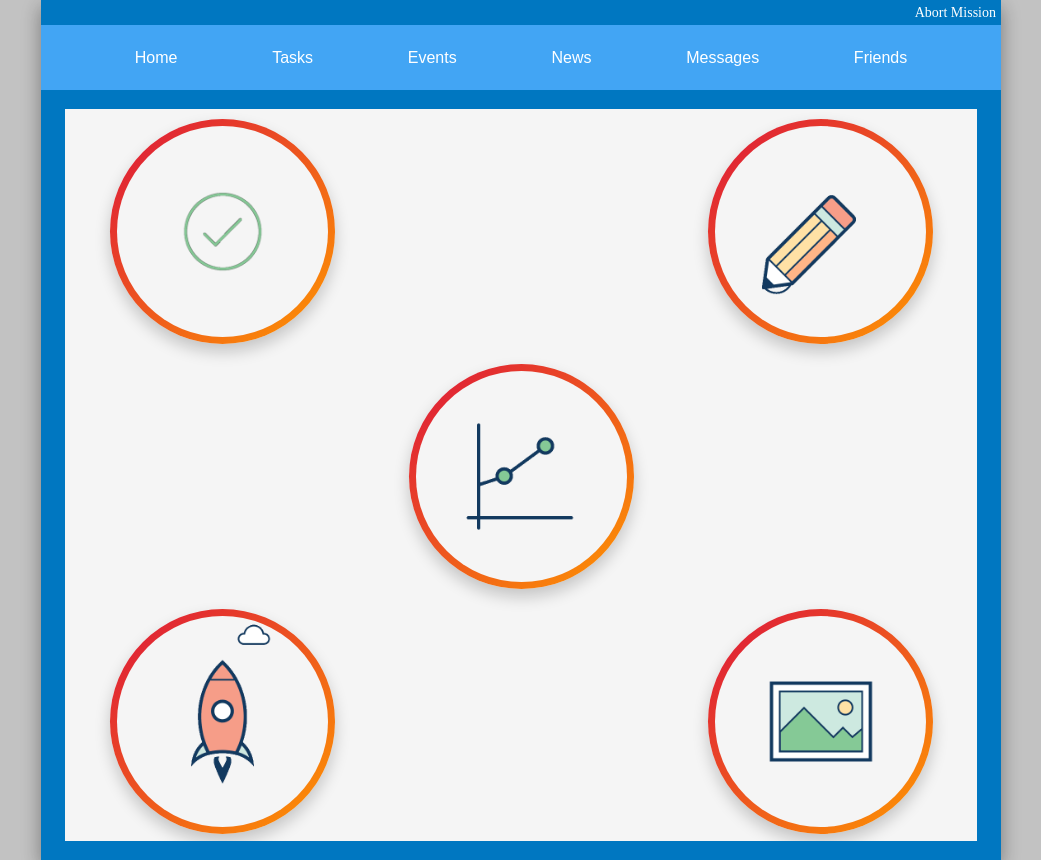
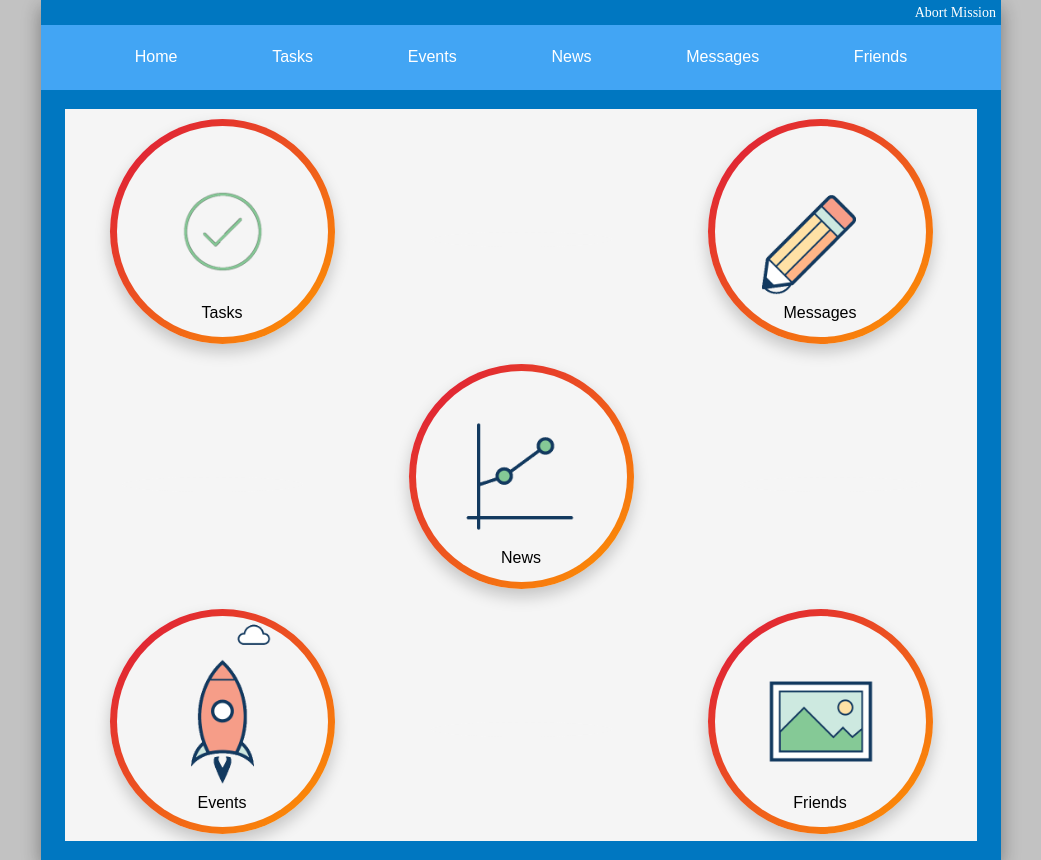
Before and after one commit to nss-mission-control/nutshell, a PHP site: page / in a window 1280 px wide. Shown: the whole page, without its empty margins (119-1160 px from the left). Run offline with PHP 8.4, Linux system fonts and the light colour scheme.

Commit message:
fixed underline text issue in navbar and also added text to circles on home page

```diff
--- a/public/index.html
+++ b/public/index.html
@@ -25,11 +25,11 @@
         </nav>
         <div class="container--outer">
           <div class="container--inner">
-            <section class="container--sub visible-1"><span class="container--sub2"></span></section>
-            <section class="container--sub visible-3"><span class="container--sub2"></span></section>
-            <section class="container--sub visible-5"><span class="container--sub2"></span></section>
-            <section class="container--sub visible-7"><span class="container--sub2"></span></section>
-            <section class="container--sub visible-9"><span class="container--sub2"></span></section>
+            <section class="container--sub visible-1"><span class="container--sub2">Tasks</span></section>
+            <section class="container--sub visible-3"><span class="container--sub2">Messages</span></section>
+            <section class="container--sub visible-5"><span class="container--sub2">News</span></section>
+            <section class="container--sub visible-7"><span class="container--sub2">Events</span></section>
+            <section class="container--sub visible-9"><span class="container--sub2">Friends</span></section>
             <section class="container--sub ghost-2"><span class="container--sub2"></span></section>
             <section class="container--sub ghost-4"><span class="container--sub2"></span></section>
             <section class="container--sub ghost-6"><span class="container--sub2"></span></section>
--- a/public/styles/home.css
+++ b/public/styles/home.css
@@ -28,17 +28,24 @@
 
 /* cover background of container--sub to create border effect */
 .container--sub2 {
+  /* layout */
   height: 100%;
   width: 100%;
   border-radius: 50%;
+  /* design */
   background-color: var(--theme-sub-primary);
-  text-align: center;
+  /* position text */
+  display: flex;
+  justify-content: center;
+  align-items: flex-end;
+  padding-bottom: 15px;
+  font-family: Arial, Helvetica, sans-serif;
 }
 
 /* size ghost elements to place real elements closer together in flex parent */
 .ghost-2, .ghost-4, .ghost-6, .ghost-8 {
   width: 100%;
-  max-width: 195px;
+  max-width: 195px; /* this is the critical component */
   height: 0px;
   background: none;
   box-shadow: none;
@@ -108,6 +115,7 @@
   background-size: cover;
 }
 
+/* animate background image on hover */
 .visible-1 > span:hover {
   background-image: url(../images/animat-checkmark-color.gif);
   background-size: cover;
@@ -134,7 +142,7 @@
 }
 
 @media only screen and (min-width: 850px) {
-  /* animations */
+  /* allow scale and translate if screen width large enough */
   .visible-1:hover {
     transform: scale(1.1) translate(5%, 5%);
     transition: all .2s ease-in-out;
@@ -162,7 +170,8 @@
 }
 
 @media only screen and (max-width: 850px) {
-  /* single-column circle layout won't have placeholder containers */
+  /* single-column circle layout won't have placeholder containers
+  when screen is too small */
   .ghost-2, .ghost-4, .ghost-6, .ghost-8 {
     display: none;
   }
--- a/public/styles/nav.css
+++ b/public/styles/nav.css
@@ -38,6 +38,7 @@ nav > ul > li {
   /* material design */
   color: var(--theme-text-light);
   cursor: pointer;
+  border-bottom: 1px solid var(--theme-main-primary);
 }
 
 nav > ul > li:hover {
```
